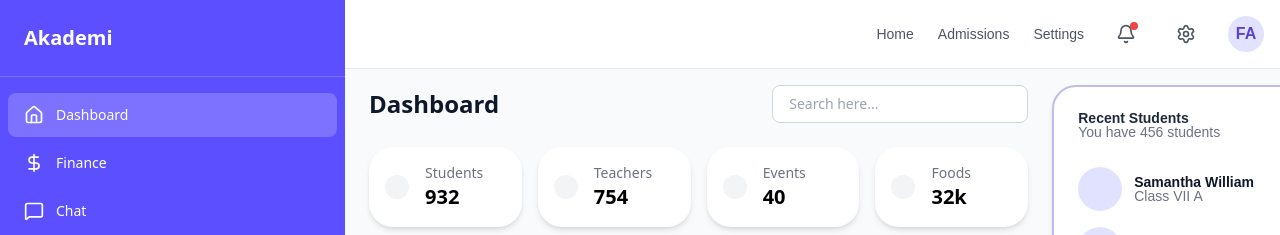
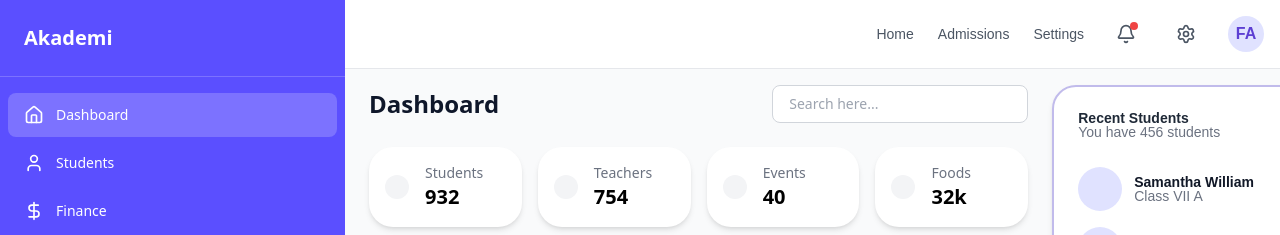
Before and after one commit to fatimaazfar4/Akademi-School-Admission-Portal, a React (Vite) app: page / in a window 1280 px wide. Shown: the top 235 px of the page. Built offline with nearby package versions, Linux system fonts and the light colour scheme.

Commit message:
Added routing in app.jsx for students pages as well added students in sidebar

```diff
--- a/src/App.jsx
+++ b/src/App.jsx
@@ -1,6 +1,9 @@
 import { BrowserRouter, Routes, Route } from "react-router-dom";
 import Layout from "./layout/Layout";
 import Dashboard from "./pages/Dashboard";
+import Students from "./pages/Students";
+import StudentDetails from "./pages/StudentDetails";
+import AddStudent from "./pages/AddStudent";
 import Finance from "./pages/Finance";
 import Chat from "./pages/Chat";
 import LatestActivity from "./pages/LatestActivity";
@@ -15,6 +18,9 @@ export default function App() {
         {/* Wrap all routes inside Layout */}
         <Route path="/" element={<Layout />}>
           <Route index element={<Dashboard />} />
+          <Route path="students" element={<Students />} />
+          <Route path="students/:name" element={<StudentDetails />} />
+          <Route path="/add-student" element={<AddStudent />} />
           <Route path="finance" element={<Finance />} />
           <Route path="chat" element={<Chat />} />
           <Route path="latest-activity" element={<LatestActivity />} />
--- a/src/layout/Sidebar.jsx
+++ b/src/layout/Sidebar.jsx
@@ -3,6 +3,7 @@ import { Home, DollarSign, MessageSquare, Activity, User, Calendar } from "lucid
 
 const links = [
   { to: "/", label: "Dashboard", icon: <Home size={20} /> },
+  { to: "/students", label: "Students", icon: <User size={20} /> },
   { to: "/finance", label: "Finance", icon: <DollarSign size={20} /> },
   { to: "/chat", label: "Chat", icon: <MessageSquare size={20} /> },
   { to: "/latest-activity", label: "Activity", icon: <Activity size={20} /> },
```
